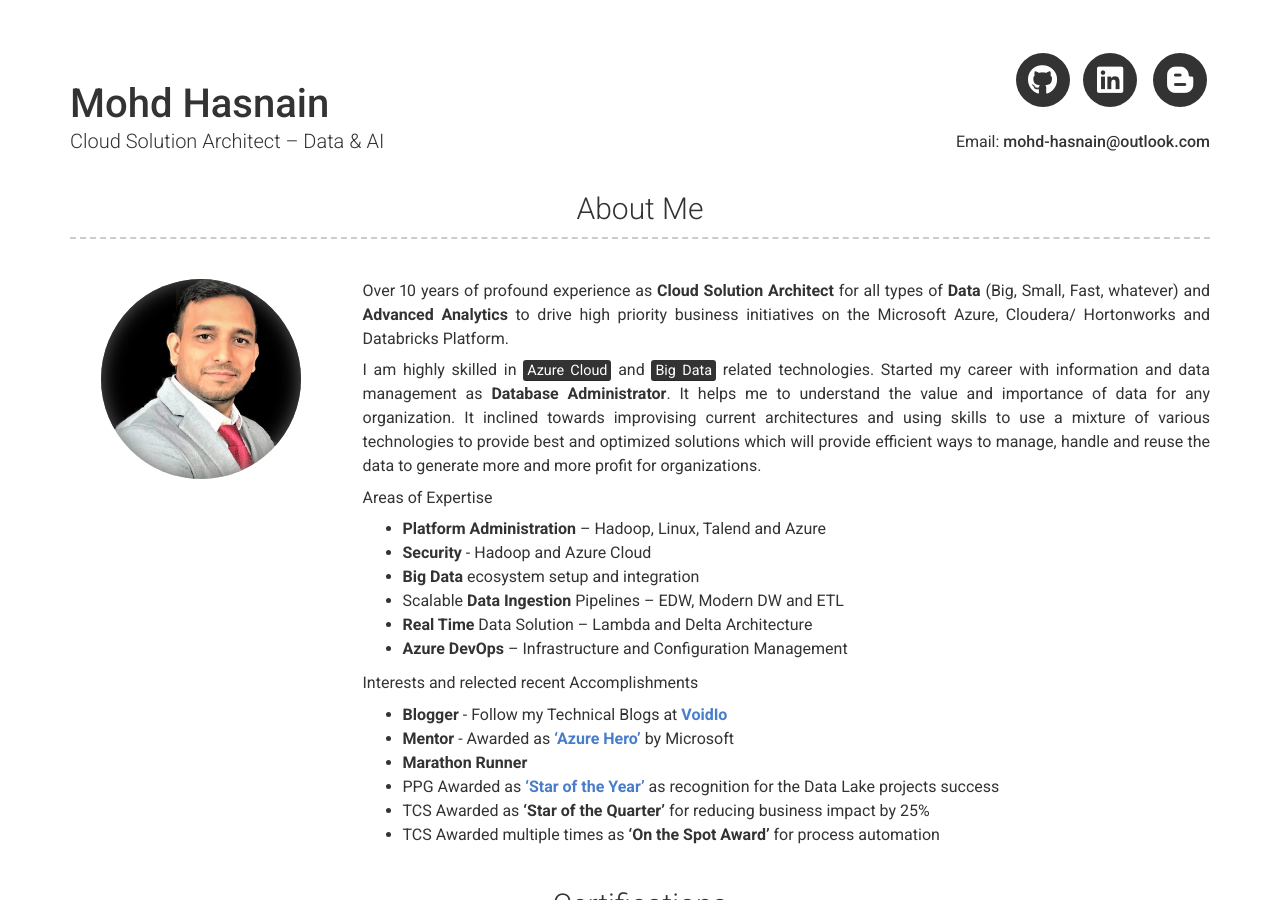
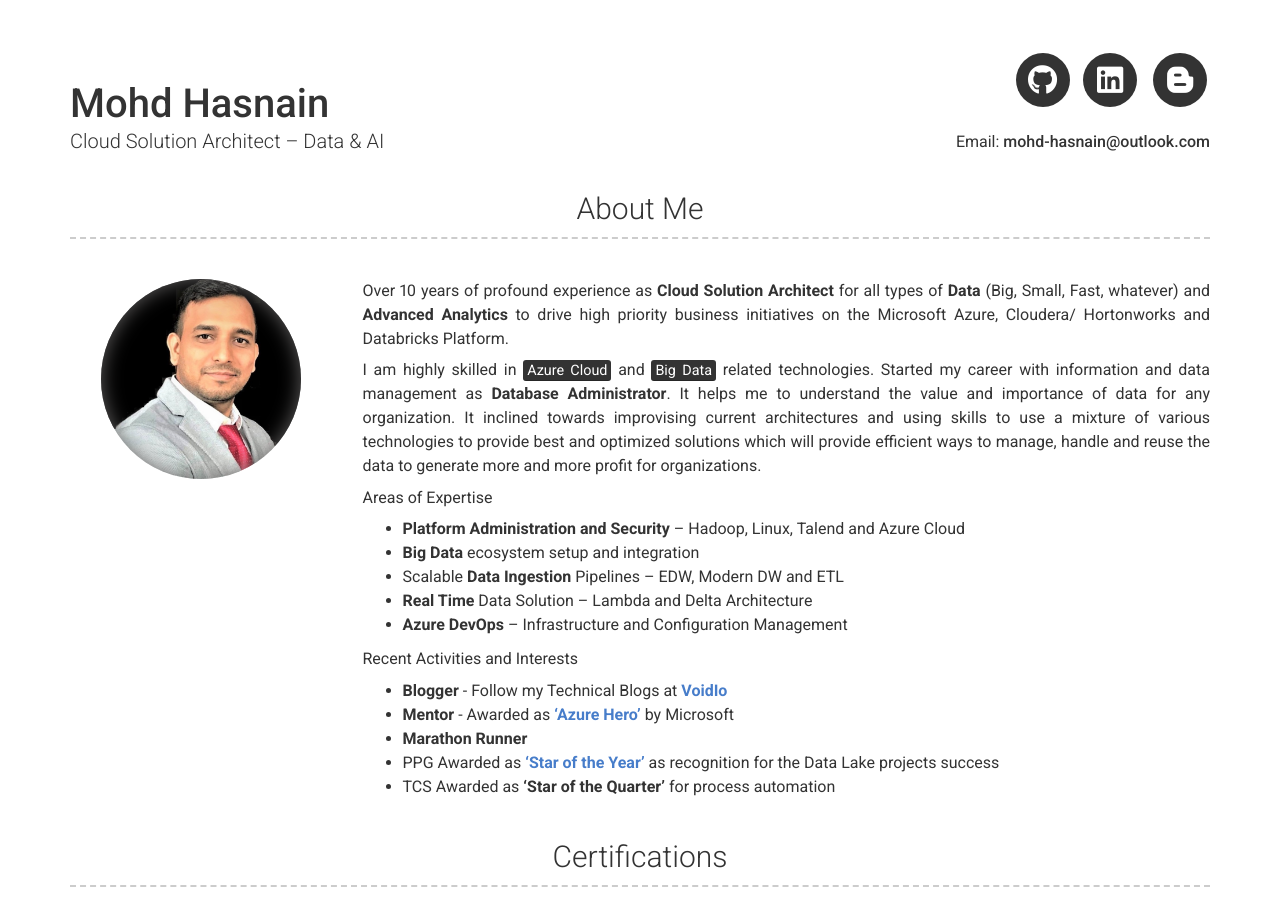
Before and after one commit to mohd-hasnain/mohd-hasnain.github.io, a Jekyll site: the page built from index.md, in a window 1280 px wide and 900 px high. Built offline with Jekyll 4.4.1, drawn with Linux system fonts in a browser that asks for light colours; nearby versions of some CDN libraries; some of the changed text lies outside the part shown.

Commit message:
Update _config.yml

```diff
--- a/_config.yml
+++ b/_config.yml
@@ -44,20 +44,18 @@ about_content: | # this will include new lines to allow paragraphs
   optimized solutions which will provide efficient ways to manage, handle and reuse the data to generate more and more profit for organizations.
 
   Areas of Expertise
-    - **Platform Administration** – Hadoop, Linux, Talend and Azure
-    - **Security** - Hadoop and Azure Cloud
+    - **Platform Administration and Security** – Hadoop, Linux, Talend and Azure Cloud
     - **Big Data** ecosystem setup and integration
     - Scalable **Data Ingestion** Pipelines – EDW, Modern DW and ETL
     - **Real Time** Data Solution – Lambda and Delta Architecture
     - **Azure DevOps** – Infrastructure and Configuration Management
 
-  Interests and relected recent Accomplishments
+  Recent Activities and Interests
     - **Blogger** - Follow my Technical Blogs at [**VoidIo**](https://voidio.blogspot.com/)
     - **Mentor** - Awarded as [**'Azure Hero'**](https://enjinx.io/eth/asset/63151533) by Microsoft
     - **Marathon Runner**
     - PPG Awarded as [**'Star of the Year'**](assets/award.jpg) as recognition for the Data Lake projects success
-    - TCS Awarded as **'Star of the Quarter'** for reducing business impact by 25%
-    - TCS Awarded multiple times as **‘On the Spot Award’** for process automation
+    - TCS Awarded as **'Star of the Quarter'** for process automation
 
 # Projects Section
 projects_title: Certifications #(Use this to override about projects section title)
@@ -73,7 +71,7 @@ more_title: Skills #(Use this to override about more section title)
 more_content: | # this will include new lines to allow paragraphs
     <mark>Big Data Technologies</mark> Spark, MapReduce, Flume, Kafka, Storm, Pig Latin, Cascading, Oozie, Sqoop, Hue, Tez, Impala, Drill, Hive, Beeline, Hcatalog
 
-    <mark>File System</mark> HDFS, DBFS, ADLS, S3, BLOB, SMB file sharing, Sequence files, RCFile, HAR, blob, Avro, Parquet, ORC, Delta
+    <mark>File System</mark> HDFS, DBFS, ADLS, S3, blob, Sequence files, RCFile, HAR, Avro, Parquet, ORC, Delta
 
     <mark>Distribution</mark> Cloudera, Hortonworks, MapR, Apache Hadoop, Databricks
 
```
